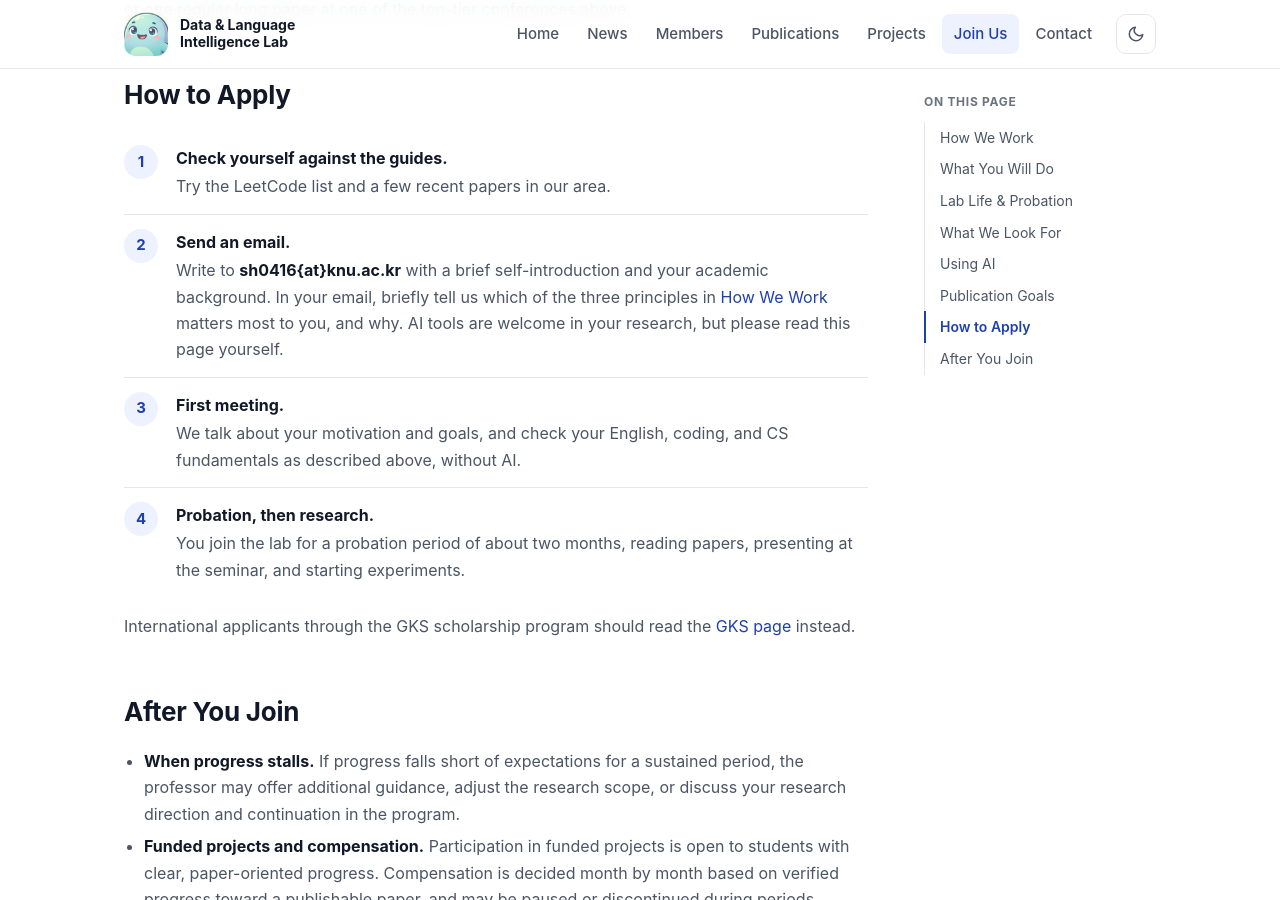
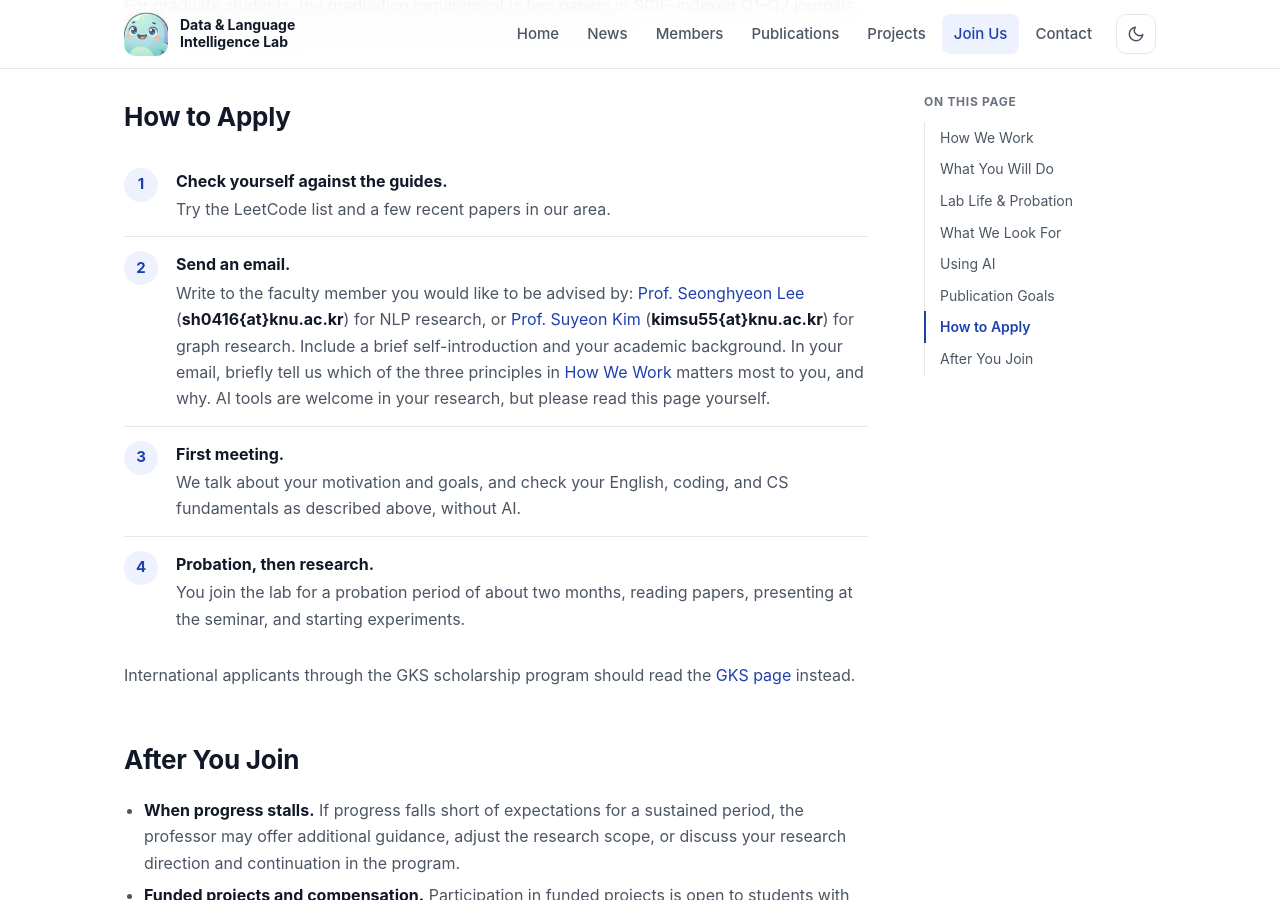
Before and after one commit to knu-dli/knu-dli.github.io, a Jekyll site: the page built from join.md, in a window 1280 px wide and 900 px high, scrolled down 3106 px. Built offline with Jekyll 4.4.1, drawn with Linux system fonts in a browser that asks for light colours; some web fonts are replaced; some of the changed text lies outside the part shown.

Commit message:
Join: direct applicants to the faculty member matching their research area
Co-Authored-By: Claude Opus 5.5 <noreply@anthropic.com>

```diff
--- a/join.md
+++ b/join.md
@@ -30,7 +30,7 @@ lead: We welcome motivated students who want to do publication-quality research
   </div>
   <div class="glance-item">
     <p class="glance-label">Apply</p>
-    <p>Email <strong>sh0416{at}knu.ac.kr</strong>, then a first meeting and a <strong>~2-month probation</strong></p>
+    <p>Email the <strong>faculty member</strong> you want to work with, then a first meeting and a <strong>~2-month probation</strong></p>
   </div>
 </div>
 
@@ -104,7 +104,7 @@ For graduate students, the graduation requirement is two papers in SCIE-indexed
   </li>
   <li>
     <strong>Send an email.</strong>
-    <span>Write to <strong>sh0416{at}knu.ac.kr</strong> with a brief self-introduction and your academic background. In your email, briefly tell us which of the three principles in <a href="#how-we-work">How We Work</a> matters most to you, and why. AI tools are welcome in your research, but please read this page yourself.</span>
+    <span>Write to the faculty member you would like to be advised by: <a href="{{ '/people/seonghyeon-lee/' | relative_url }}">Prof. Seonghyeon Lee</a> (<strong>sh0416{at}knu.ac.kr</strong>) for NLP research, or <a href="{{ '/people/suyeon-kim/' | relative_url }}">Prof. Suyeon Kim</a> (<strong>kimsu55{at}knu.ac.kr</strong>) for graph research. Include a brief self-introduction and your academic background. In your email, briefly tell us which of the three principles in <a href="#how-we-work">How We Work</a> matters most to you, and why. AI tools are welcome in your research, but please read this page yourself.</span>
   </li>
   <li>
     <strong>First meeting.</strong>
```
